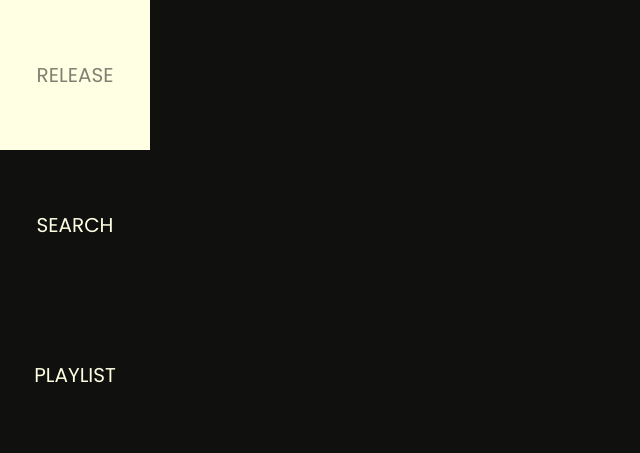
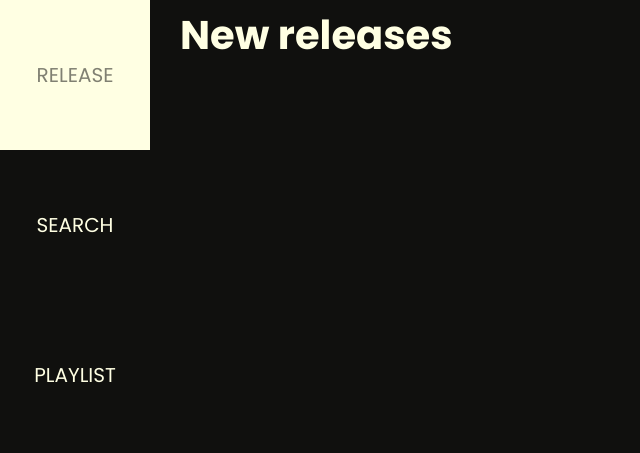
Before and after one commit to 0mar0mrani/music-streaming-service, a plain HTML site: page index.html in a window 1280 px wide. Shown: the whole page, without its empty margins (0-640 px from the left). Drawn offline with Linux system fonts and the light colour scheme; no server answers.

Commit message:
styled header

```diff
--- a/_app/css/modules/header.css
+++ b/_app/css/modules/header.css
@@ -1,7 +1,6 @@
 .header {
 	grid-column-start: 2;
 	background-color: var(--color-secondary-default);
-	padding: 0 var(--gap-large);
+	padding: var(--gap-medium) calc(var(--gap-medium) * 2);
 	align-self: self-start;
-	display: none;
 }
--- a/index.html
+++ b/index.html
@@ -20,7 +20,7 @@
 			</div>
 
 			<header class="header">
-				<h1>Newest releases</h1>
+				<h1>New releases</h1>
 			</header>
 
 			<nav class="navigation">
```
